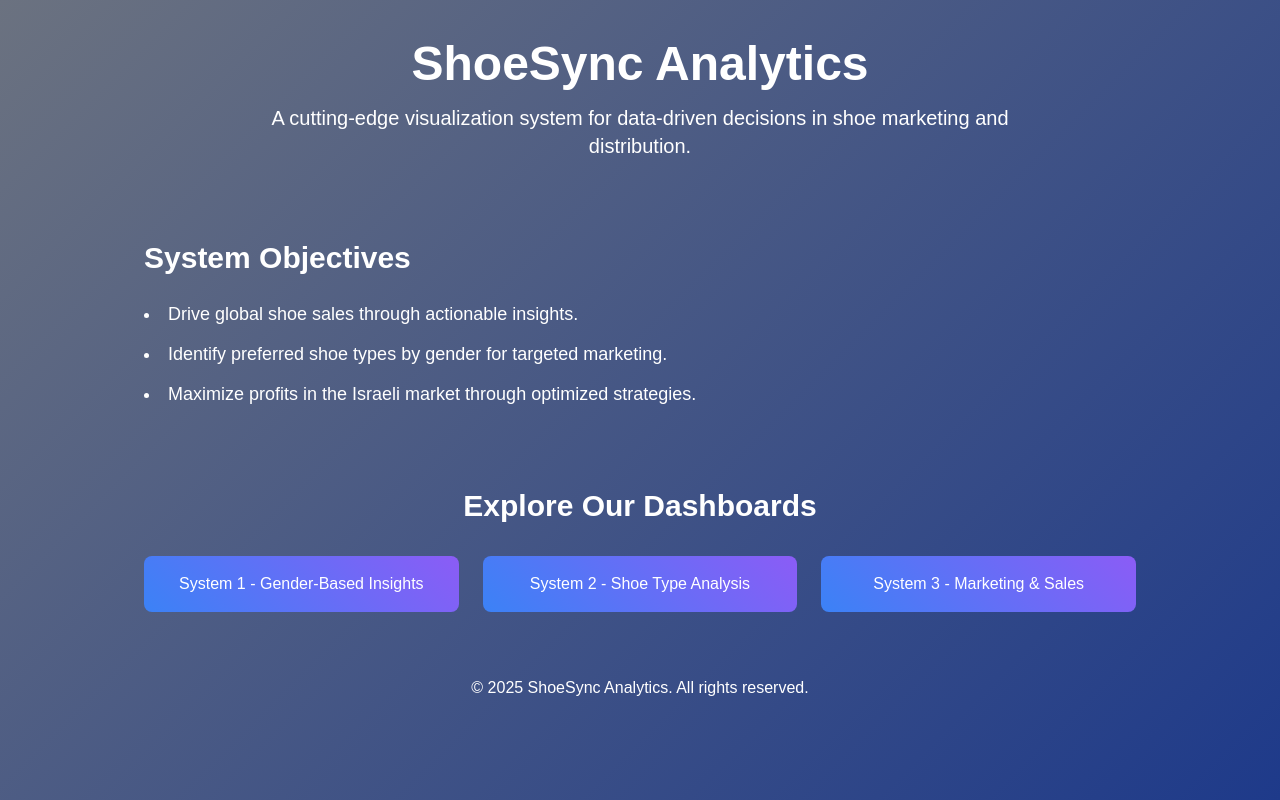
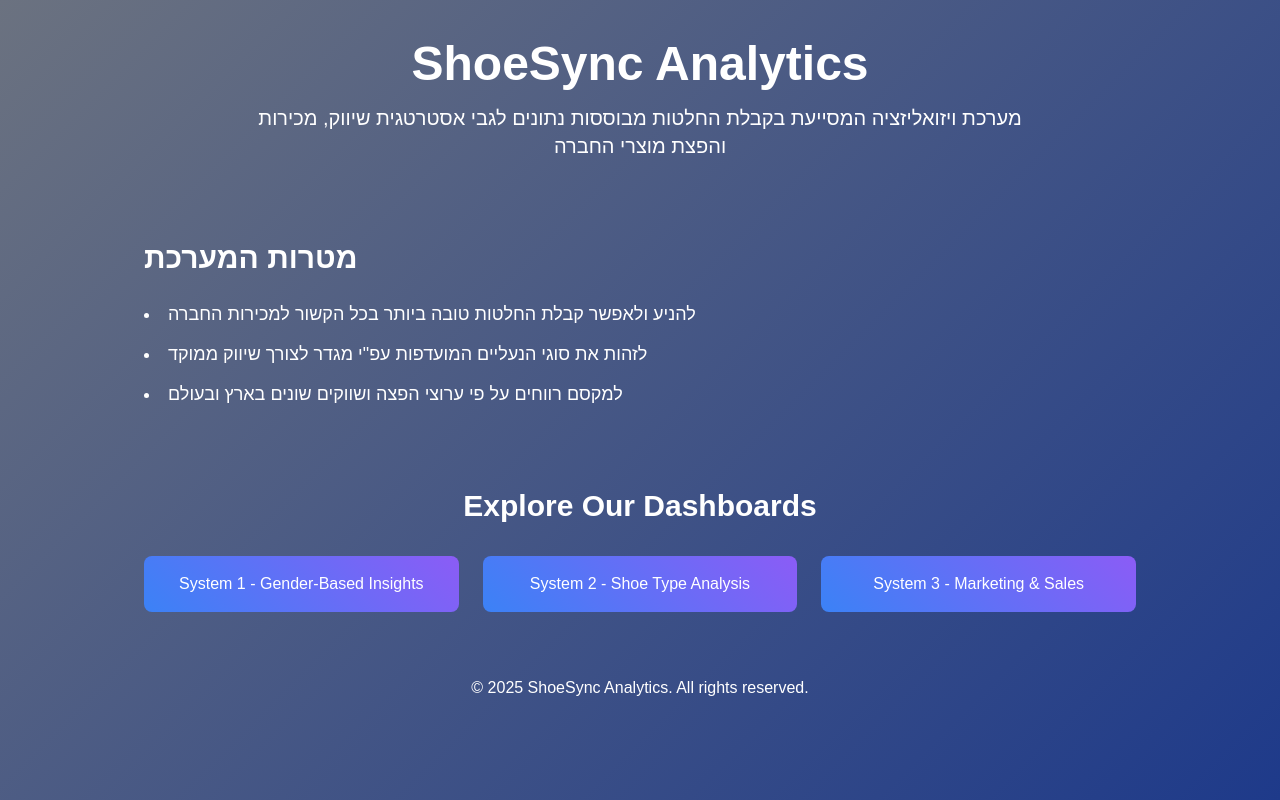
Before and after one commit to Shalev14/work2, a plain HTML site: page index.html in a window 1280 px wide. Drawn offline with nearby package versions, Linux system fonts and the light colour scheme.

Commit message:
Update index.html

```diff
--- a/index.html
+++ b/index.html
@@ -26,16 +26,17 @@
     <header class="text-center py-10">
         <h1 class="text-4xl md:text-5xl font-bold mb-4">ShoeSync Analytics</h1>
         <p class="text-lg md:text-xl max-w-3xl mx-auto">
-            A cutting-edge visualization system for data-driven decisions in shoe marketing and distribution.
+  מערכת ויזואליזציה  המסייעת בקבלת החלטות מבוססות נתונים לגבי אסטרטגית שיווק, מכירות והפצת מוצרי החברה
+
         </p>
     </header>
 
     <section class="max-w-5xl mx-auto py-10 px-4">
-        <h2 class="text-3xl font-semibold mb-6">System Objectives</h2>
+        <h2 class="text-3xl font-semibold mb-6">מטרות המערכת</h2>
         <ul class="list-disc list-inside space-y-3 text-lg">
-            <li>Drive global shoe sales through actionable insights.</li>
-            <li>Identify preferred shoe types by gender for targeted marketing.</li>
-            <li>Maximize profits in the Israeli market through optimized strategies.</li>
+            <li>להניע ולאפשר קבלת החלטות טובה ביותר בכל הקשור למכירות החברה</li>
+            <li> לזהות את סוגי הנעליים המועדפות עפ"י מגדר לצורך שיווק ממוקד</li>
+            <li>למקסם רווחים על פי ערוצי הפצה ושווקים שונים בארץ ובעולם </li>
         </ul>
     </section>
 
```
